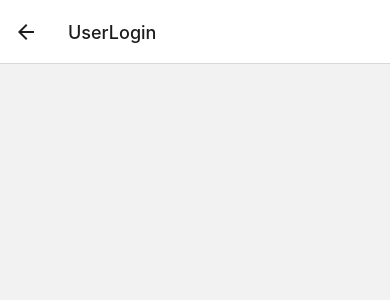
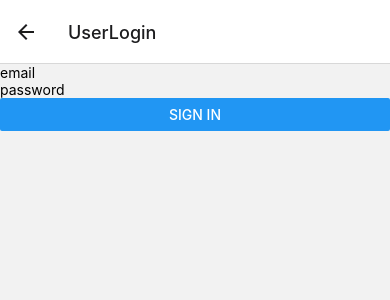
Before and after one commit to shanilerosh/instagram-clone-ijse, a React Native app: screen /UserLogin in a window 390 px wide. Shown: the top 300 px of the page. Built offline with nearby package versions, Linux system fonts and the light colour scheme.

Commit message:
added login and sign up with email and password

```diff
--- a/components/user-auth/UserLogin.js
+++ b/components/user-auth/UserLogin.js
@@ -1,9 +1,50 @@
-import React from 'react';
+import React, { Component } from 'react'
+import { View, Button, TextInput } from 'react-native'
 
-function UserLogin(props) {
-    return (
-        <div></div>
-    );
+import firebase from 'firebase'
+
+export class UserLogin extends Component {
+    constructor(props) {
+        super(props);
+
+        this.state = {
+            email: '',
+            password: '',
+        }
+        this.onSignUp = this.onSignUp.bind(this)
+    }
+
+    onSignUp() {
+        const { email, password } = this.state;
+        firebase.auth().signInWithEmailAndPassword(email, password)
+            .then((result) => {
+                console.log(result)
+            })
+            .catch((error) => {
+                console.log(error)
+            })
+    }
+
+    render() {
+        return (
+            <View>
+                <TextInput
+                    placeholder="email"
+                    onChangeText={(email) => this.setState({ email })}
+                />
+                <TextInput
+                    placeholder="password"
+                    secureTextEntry={true}
+                    onChangeText={(password) => this.setState({ password })}
+                />
+
+                <Button
+                    onPress={() => this.onSignUp()}
+                    title="Sign In"
+                />
+            </View>
+        )
+    }
 }
 
 export default UserLogin;
--- a/components/user-auth/UserRegistration.js
+++ b/components/user-auth/UserRegistration.js
@@ -1,5 +1,6 @@
 import React, {Component} from 'react'
 import {Button, TextInput, View} from 'react-native'
+import firebase from "firebase";
 
 export class UserRegistration extends Component {
     constructor(props) {
@@ -15,20 +16,14 @@ export class UserRegistration extends Component {
     }
 
     onSignUp() {
-        // const { email, password, name } = this.state;
-        // firebase.auth().createUserWithEmailAndPassword(email, password)
-        //     .then((result) => {
-        //         firebase.firestore().collection("users")
-        //             .doc(firebase.auth().currentUser.uid)
-        //             .set({
-        //                 name,
-        //                 email
-        //             })
-        //         console.log(result)
-        //     })
-        //     .catch((error) => {
-        //         console.log(error)
-        //     })
+        const { email, password, name } = this.state;
+        firebase.auth().createUserWithEmailAndPassword(email, password)
+            .then((result) => {
+                console.log(result)
+            })
+            .catch((error) => {
+                console.log(error)
+            })
     }
 
     render() {
```
